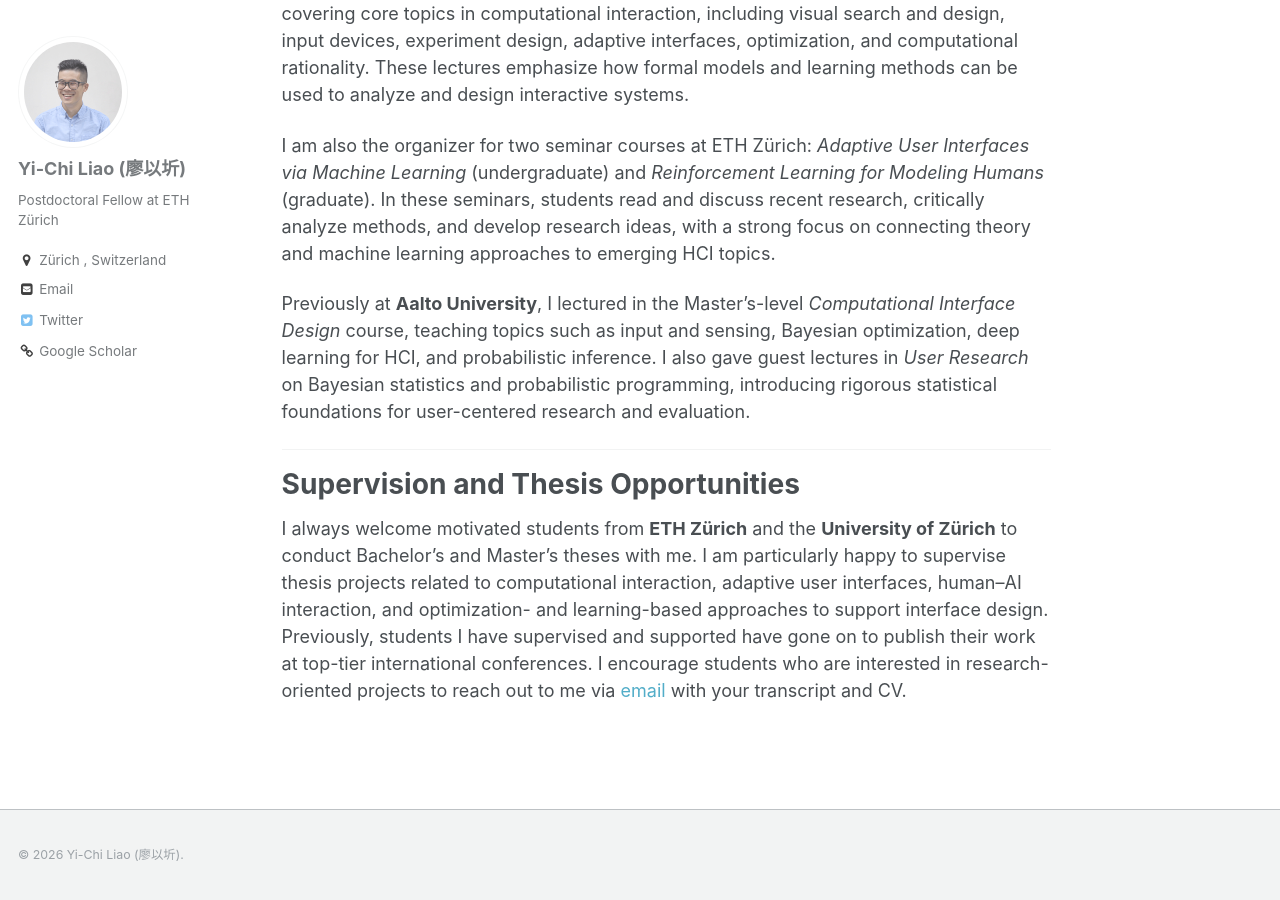
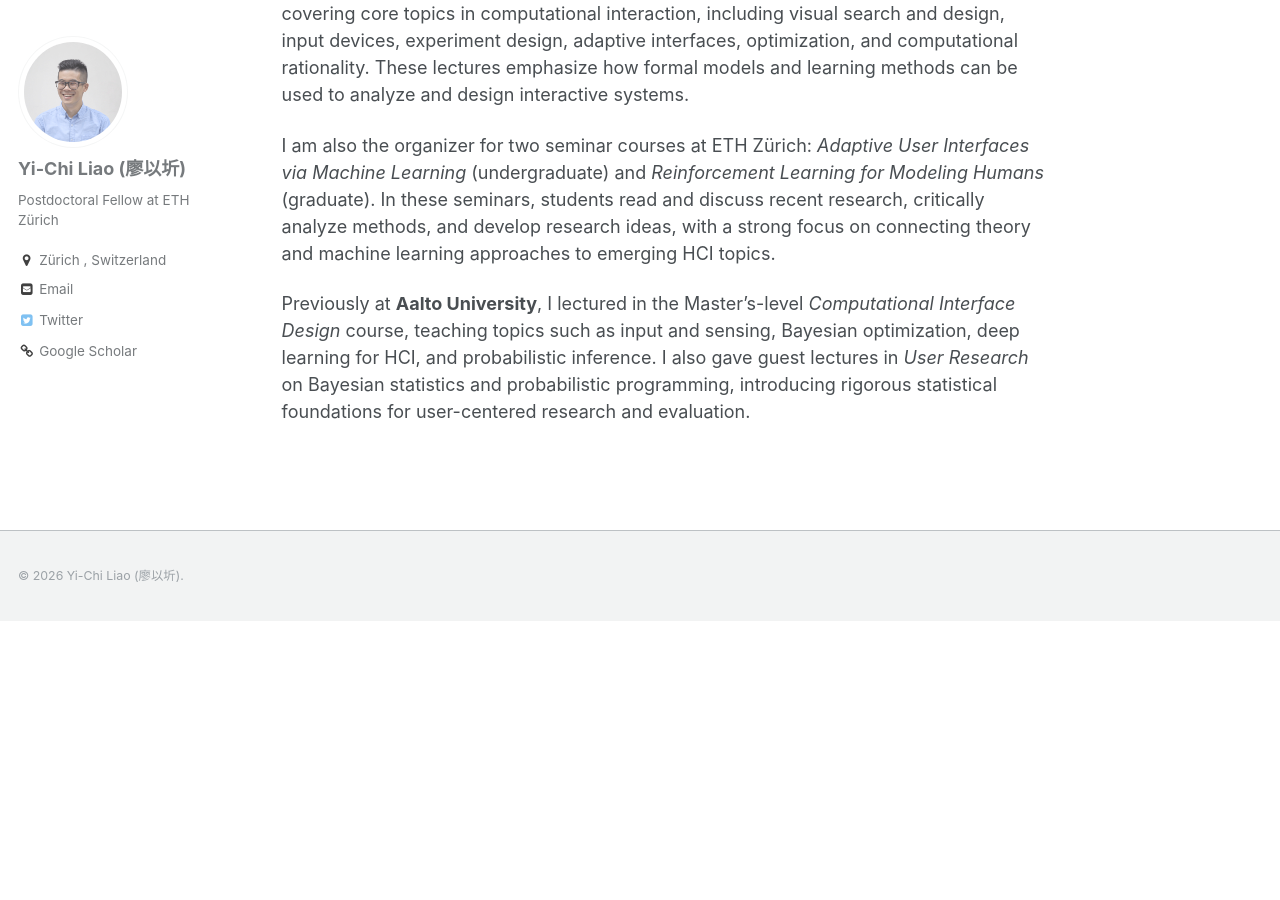
Before and after one commit to yichiliao/yichiliao.github.io, a Jekyll site: the page built from _pages/about.md, in a window 1280 px wide and 900 px high, scrolled down 12406 px. Built offline with Jekyll 4.4.1, drawn with Linux system fonts in a browser that asks for light colours; after the commit the page ends 13027 px from its top, so only the background shows below that.

Commit message:
update about

```diff
--- a/_pages/about.md
+++ b/_pages/about.md
@@ -235,10 +235,3 @@ At **ETH Zürich**, I teach and organize courses that introduce computational an
 I am also the organizer for two seminar courses at ETH Zürich: *Adaptive User Interfaces via Machine Learning* (undergraduate) and *Reinforcement Learning for Modeling Humans* (graduate). In these seminars, students read and discuss recent research, critically analyze methods, and develop research ideas, with a strong focus on connecting theory and machine learning approaches to emerging HCI topics.
 
 Previously at **Aalto University**, I lectured in the Master’s-level *Computational Interface Design* course, teaching topics such as input and sensing, Bayesian optimization, deep learning for HCI, and probabilistic inference. I also gave guest lectures in *User Research* on Bayesian statistics and probabilistic programming, introducing rigorous statistical foundations for user-centered research and evaluation.
-
-
-------
-
-# Supervision and Thesis Opportunities
-
-I always welcome motivated students from **ETH Zürich** and the **University of Zürich** to conduct Bachelor’s and Master’s theses with me. I am particularly happy to supervise thesis projects related to computational interaction, adaptive user interfaces, human–AI interaction, and optimization- and learning-based approaches to support interface design. Previously, students I have supervised and supported have gone on to publish their work at top-tier international conferences. I encourage students who are interested in research-oriented projects to reach out to me via [email](mailto:yichi.liao@inf.ethz.ch) with your transcript and CV.
```
